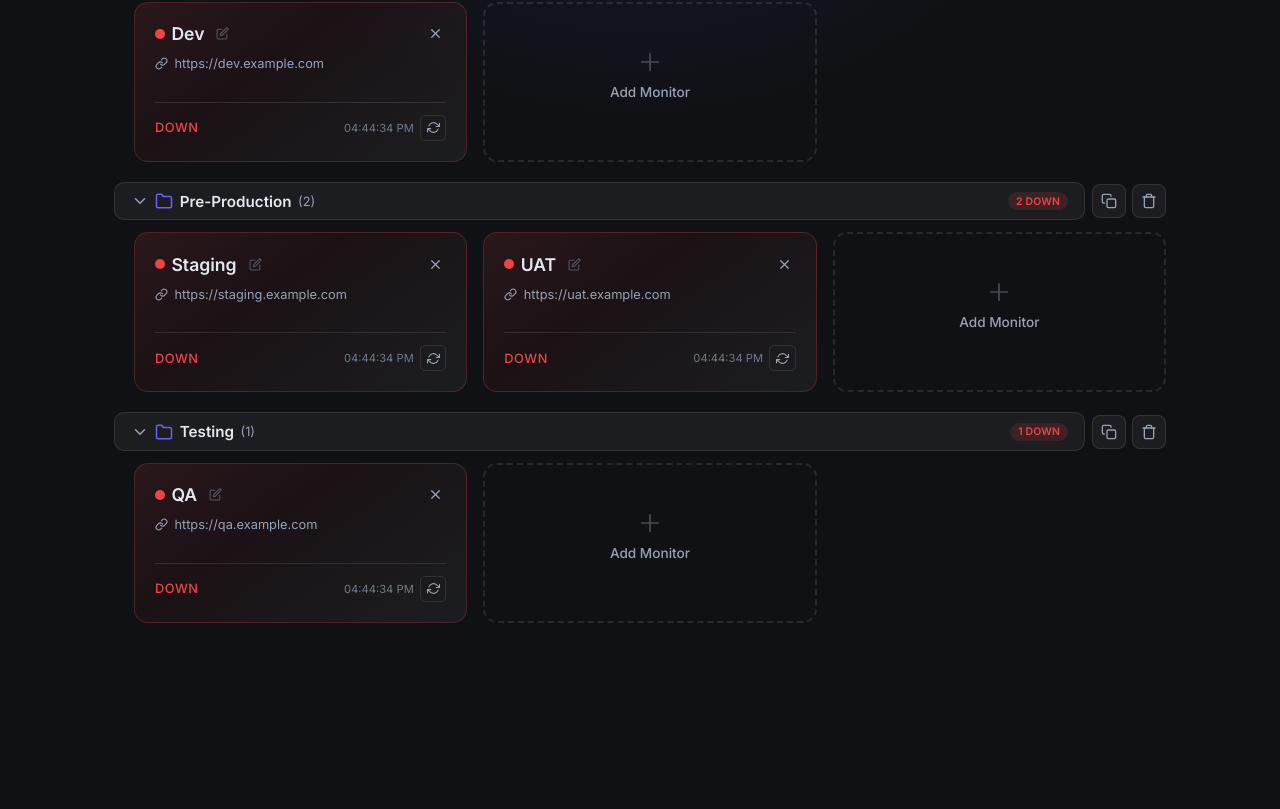
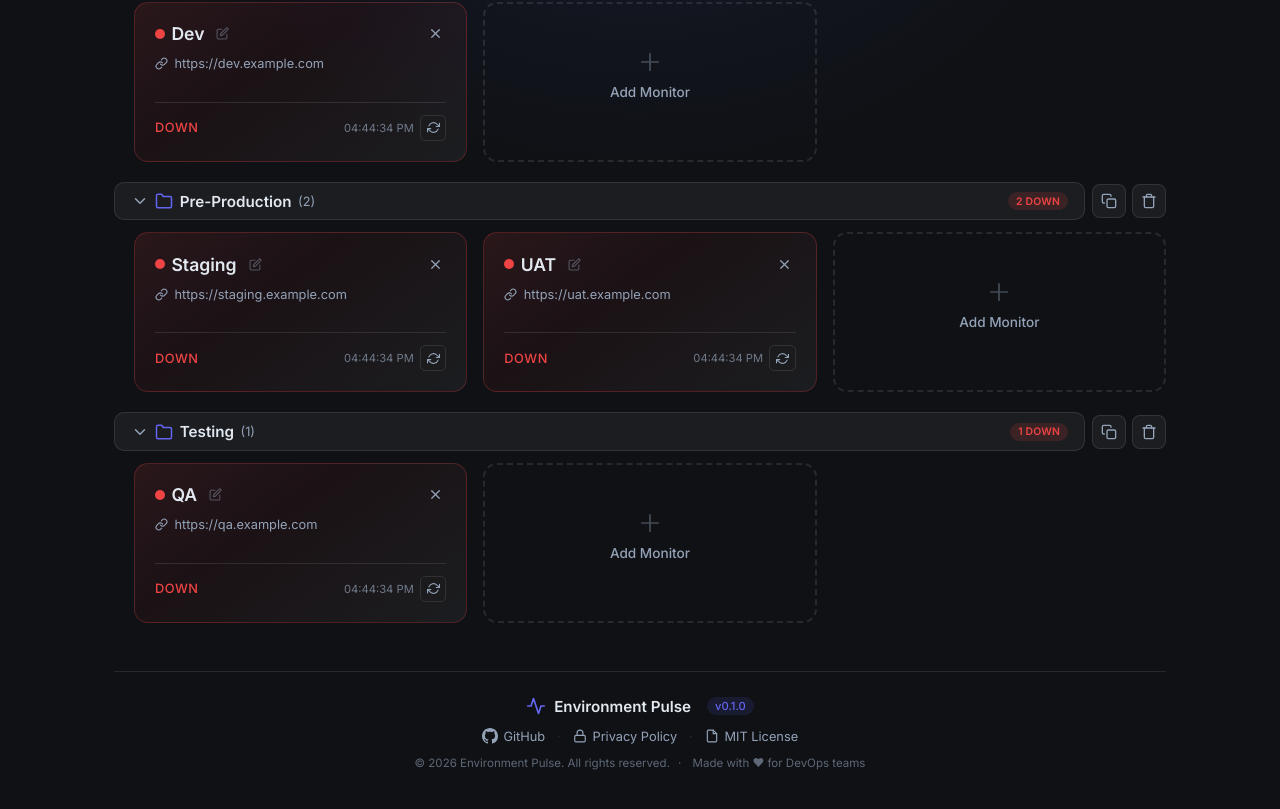
Before and after one commit to karthikeyaguptha/AGProj, a Next.js app: page / in a window 1280 px wide. Shown: the part 363-1172 px from the top of the page. Before the commit the page ends 1054 px from the top, so only its background shows below. Built offline with nearby package versions, Linux system fonts and the light colour scheme; no server answers.

Commit message:
feat: add footer with copyright, GitHub link, privacy policy modal, MIT license, and version badge

```diff
--- a/src/app/globals.css
+++ b/src/app/globals.css
@@ -1019,4 +1019,209 @@ body {
   .group-badges {
     padding-left: 2.5rem;
   }
+
+  .footer-links {
+    flex-direction: column;
+    gap: 0.5rem;
+  }
+
+  .footer-dot {
+    display: none;
+  }
 }
+
+/* ─── Site Footer ─── */
+.site-footer {
+  margin-top: 3rem;
+  padding: 1.5rem 0 1rem;
+  border-top: 1px solid var(--glass-border);
+  text-align: center;
+  animation: slide-up 0.5s ease-out;
+}
+
+.footer-top {
+  display: flex;
+  justify-content: center;
+  align-items: center;
+  gap: 1rem;
+  margin-bottom: 0.75rem;
+}
+
+.footer-brand {
+  display: flex;
+  align-items: center;
+  gap: 0.5rem;
+  color: var(--text-primary);
+  font-weight: 600;
+  font-size: 0.95rem;
+}
+
+.footer-brand svg {
+  color: var(--accent-color);
+}
+
+.footer-version {
+  font-size: 0.7rem;
+  color: var(--accent-color);
+  background: rgba(99, 102, 241, 0.12);
+  padding: 0.15rem 0.5rem;
+  border-radius: 10px;
+  font-weight: 500;
+}
+
+.footer-links {
+  display: flex;
+  justify-content: center;
+  align-items: center;
+  gap: 0.75rem;
+  margin-bottom: 0.75rem;
+  flex-wrap: wrap;
+}
+
+.footer-link {
+  display: flex;
+  align-items: center;
+  gap: 0.35rem;
+  color: var(--text-secondary);
+  font-size: 0.8rem;
+  text-decoration: none;
+  transition: all 0.2s;
+}
+
+.footer-link:hover {
+  color: var(--accent-color);
+}
+
+.footer-btn {
+  background: transparent;
+  border: none;
+  cursor: pointer;
+  font-family: inherit;
+  padding: 0;
+}
+
+.footer-dot {
+  color: var(--glass-border);
+  font-size: 0.8rem;
+}
+
+.footer-copyright {
+  font-size: 0.72rem;
+  color: var(--text-secondary);
+  opacity: 0.6;
+}
+
+.footer-heart {
+  display: inline-block;
+  margin-left: 0.5rem;
+}
+
+.footer-heart::before {
+  content: '·';
+  margin-right: 0.5rem;
+}
+
+/* ─── Modal ─── */
+.modal-overlay {
+  position: fixed;
+  inset: 0;
+  background: rgba(0, 0, 0, 0.7);
+  backdrop-filter: blur(6px);
+  z-index: 9998;
+  display: flex;
+  align-items: center;
+  justify-content: center;
+  padding: 2rem;
+  animation: fade-in 0.2s ease-out;
+}
+
+@keyframes fade-in {
+  from {
+    opacity: 0;
+  }
+
+  to {
+    opacity: 1;
+  }
+}
+
+.modal-content {
+  background: #1a1d24;
+  border: 1px solid var(--glass-border);
+  border-radius: 16px;
+  max-width: 600px;
+  width: 100%;
+  max-height: 80vh;
+  overflow-y: auto;
+  box-shadow: 0 24px 64px rgba(0, 0, 0, 0.5);
+  animation: slide-up 0.3s ease-out;
+}
+
+.modal-header {
+  display: flex;
+  justify-content: space-between;
+  align-items: center;
+  padding: 1.25rem 1.5rem;
+  border-bottom: 1px solid var(--glass-border);
+}
+
+.modal-header h2 {
+  font-size: 1.15rem;
+  font-weight: 600;
+  color: var(--text-primary);
+}
+
+.modal-close {
+  background: transparent;
+  border: none;
+  color: var(--text-secondary);
+  cursor: pointer;
+  padding: 0.25rem;
+  border-radius: 6px;
+  transition: all 0.2s;
+  display: flex;
+}
+
+.modal-close:hover {
+  color: var(--text-primary);
+  background: rgba(255, 255, 255, 0.1);
+}
+
+.modal-body {
+  padding: 1.5rem;
+}
+
+.modal-body h3 {
+  font-size: 0.9rem;
+  font-weight: 600;
+  color: var(--text-primary);
+  margin-top: 1.25rem;
+  margin-bottom: 0.4rem;
+}
+
+.modal-body h3:first-child {
+  margin-top: 0;
+}
+
+.modal-body p {
+  font-size: 0.82rem;
+  color: var(--text-secondary);
+  line-height: 1.6;
+}
+
+.modal-body code {
+  background: rgba(99, 102, 241, 0.12);
+  color: var(--accent-color);
+  padding: 0.1rem 0.35rem;
+  border-radius: 4px;
+  font-size: 0.78rem;
+}
+
+.modal-body a {
+  color: var(--accent-color);
+  text-decoration: none;
+}
+
+.modal-body a:hover {
+  text-decoration: underline;
+}
--- a/src/app/page.tsx
+++ b/src/app/page.tsx
@@ -98,6 +98,7 @@ export default function Dashboard() {
   const [showEmailConfig, setShowEmailConfig] = useState(false);
   const [emailConfig, setEmailConfig] = useState<EmailConfig>(DEFAULT_EMAIL);
   const [dragId, setDragId] = useState<string | null>(null);
+  const [showPrivacy, setShowPrivacy] = useState(false);
 
   const intervalRef = useRef<ReturnType<typeof setInterval> | null>(null);
   const editNameRef = useRef<HTMLInputElement>(null);
@@ -439,6 +440,73 @@ export default function Dashboard() {
         })
       )}
 
+      {/* ─── Privacy Policy Modal ─── */}
+      {showPrivacy && (
+        <div className="modal-overlay" onClick={() => setShowPrivacy(false)}>
+          <div className="modal-content" onClick={(e) => e.stopPropagation()}>
+            <div className="modal-header">
+              <h2>Privacy Policy</h2>
+              <button className="modal-close" onClick={() => setShowPrivacy(false)}>
+                <svg width="20" height="20" viewBox="0 0 24 24" fill="none" stroke="currentColor" strokeWidth="2" strokeLinecap="round" strokeLinejoin="round"><line x1="18" y1="6" x2="6" y2="18" /><line x1="6" y1="6" x2="18" y2="18" /></svg>
+              </button>
+            </div>
+            <div className="modal-body">
+              <h3>Information We Collect</h3>
+              <p>Environment Pulse runs entirely in your browser. All environment URLs, group configurations, and auto-refresh preferences are stored locally in your browser&apos;s <code>localStorage</code>. No data is transmitted to external servers beyond the health-check requests to your configured URLs.</p>
+
+              <h3>Email Alerts</h3>
+              <p>If you configure email alerts, SMTP credentials are stored in <code>localStorage</code> on your device. Emails are sent through the configured SMTP server when an environment status changes from UP to DOWN. We do not store, log, or share your SMTP credentials on any server.</p>
+
+              <h3>Health Check Requests</h3>
+              <p>Status checks are performed via a server-side API route to avoid CORS restrictions. These requests are made directly to the URLs you provide and are not logged or stored beyond the current session.</p>
+
+              <h3>Cookies &amp; Tracking</h3>
+              <p>This application does not use cookies, analytics, or any third-party tracking services.</p>
+
+              <h3>Data Retention</h3>
+              <p>All data persists in your browser&apos;s local storage until you manually clear it. Uninstalling or clearing browser data will remove all configurations.</p>
+
+              <h3>Open Source</h3>
+              <p>This project is open source under the MIT License. You may inspect, modify, and distribute the source code freely.</p>
+
+              <h3>Contact</h3>
+              <p>For questions or concerns regarding this privacy policy, please open an issue on the <a href="https://github.com/karthikeyaguptha/AGProj" target="_blank" rel="noopener noreferrer">GitHub repository</a>.</p>
+            </div>
+          </div>
+        </div>
+      )}
+
+      {/* ─── Footer ─── */}
+      <footer className="site-footer">
+        <div className="footer-top">
+          <div className="footer-brand">
+            <svg width="20" height="20" viewBox="0 0 24 24" fill="none" stroke="currentColor" strokeWidth="2" strokeLinecap="round" strokeLinejoin="round"><path d="M22 12h-4l-3 9L9 3l-3 9H2" /></svg>
+            <span>Environment Pulse</span>
+          </div>
+          <div className="footer-version">v0.1.0</div>
+        </div>
+        <div className="footer-links">
+          <a href="https://github.com/karthikeyaguptha/AGProj" target="_blank" rel="noopener noreferrer" className="footer-link">
+            <svg width="16" height="16" viewBox="0 0 24 24" fill="currentColor"><path d="M12 0C5.37 0 0 5.37 0 12c0 5.31 3.435 9.795 8.205 11.385.6.105.825-.255.825-.57 0-.285-.015-1.23-.015-2.235-3.015.555-3.795-.735-4.035-1.41-.135-.345-.72-1.41-1.23-1.695-.42-.225-1.02-.78-.015-.795.945-.015 1.62.87 1.845 1.23 1.08 1.815 2.805 1.305 3.495.99.105-.78.42-1.305.765-1.605-2.67-.3-5.46-1.335-5.46-5.925 0-1.305.465-2.385 1.23-3.225-.12-.3-.54-1.53.12-3.18 0 0 1.005-.315 3.3 1.23.96-.27 1.98-.405 3-.405s2.04.135 3 .405c2.295-1.56 3.3-1.23 3.3-1.23.66 1.65.24 2.88.12 3.18.765.84 1.23 1.905 1.23 3.225 0 4.605-2.805 5.625-5.475 5.925.435.375.81 1.095.81 2.22 0 1.605-.015 2.895-.015 3.3 0 .315.225.69.825.57A12.02 12.02 0 0024 12c0-6.63-5.37-12-12-12z" /></svg>
+            GitHub
+          </a>
+          <span className="footer-dot">·</span>
+          <button className="footer-link footer-btn" onClick={() => setShowPrivacy(true)}>
+            <svg width="14" height="14" viewBox="0 0 24 24" fill="none" stroke="currentColor" strokeWidth="2" strokeLinecap="round" strokeLinejoin="round"><rect x="3" y="11" width="18" height="11" rx="2" ry="2" /><path d="M7 11V7a5 5 0 0110 0v4" /></svg>
+            Privacy Policy
+          </button>
+          <span className="footer-dot">·</span>
+          <a href="https://opensource.org/licenses/MIT" target="_blank" rel="noopener noreferrer" className="footer-link">
+            <svg width="14" height="14" viewBox="0 0 24 24" fill="none" stroke="currentColor" strokeWidth="2" strokeLinecap="round" strokeLinejoin="round"><path d="M14 2H6a2 2 0 0 0-2 2v16a2 2 0 0 0 2 2h12a2 2 0 0 0 2-2V8z" /><polyline points="14 2 14 8 20 8" /></svg>
+            MIT License
+          </a>
+        </div>
+        <div className="footer-copyright">
+          © {new Date().getFullYear()} Environment Pulse. All rights reserved.
+          <span className="footer-heart"> Made with ♥ for DevOps teams</span>
+        </div>
+      </footer>
+
       <ToastContainer toasts={toasts} onDismiss={dismissToast} />
     </main>
   );
```
Also changed, not shown: 1 other file (tests, documents, lock files or other folders).
